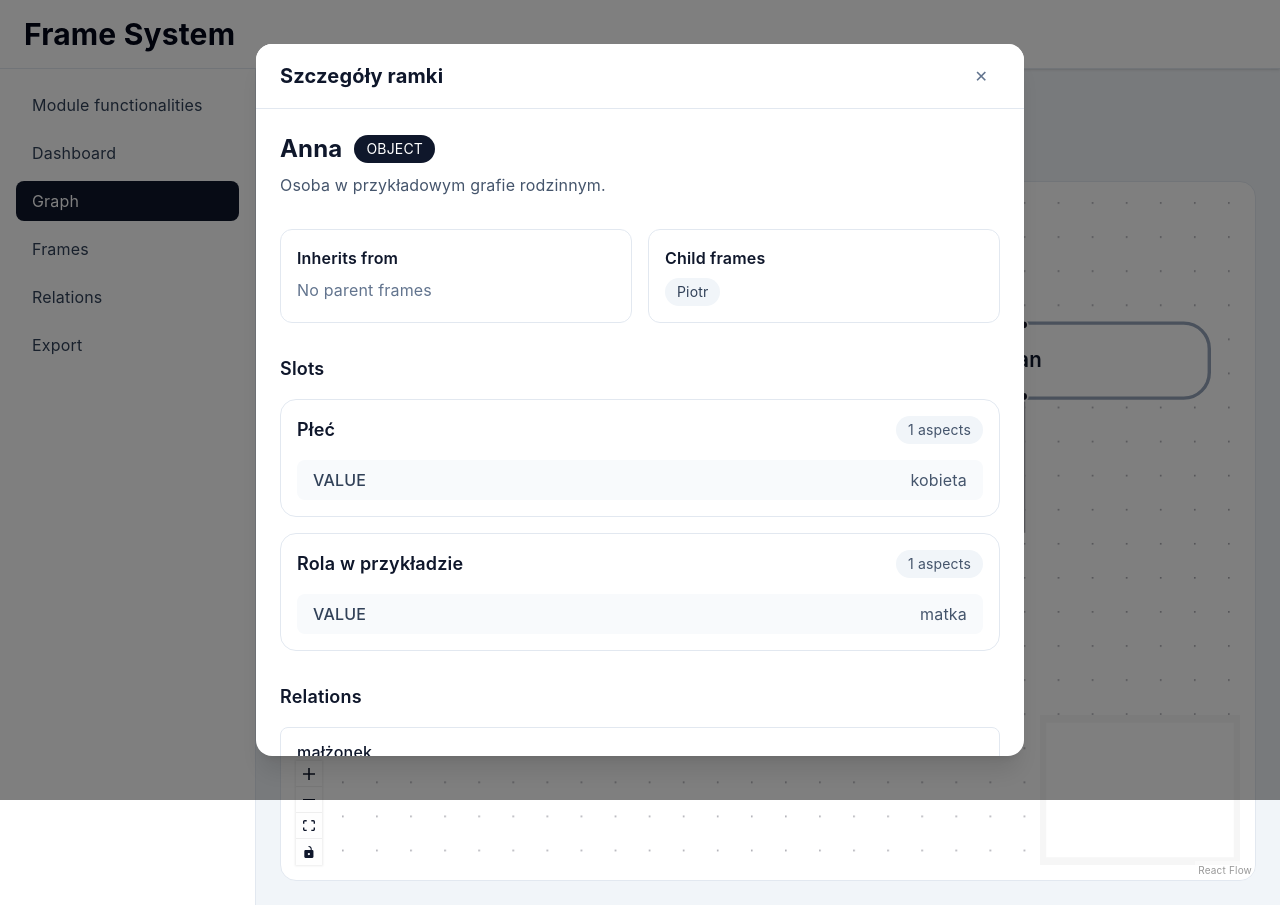
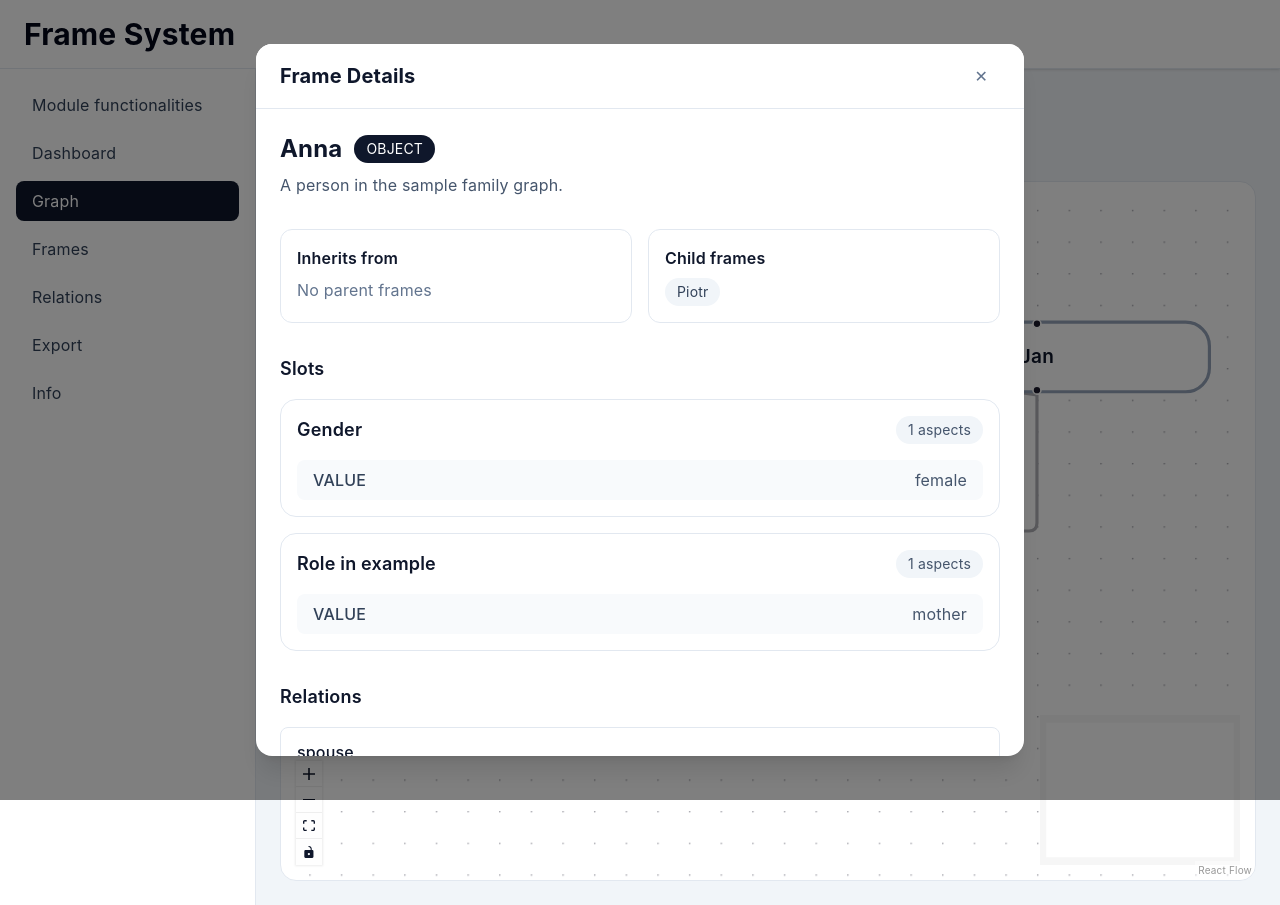
Before and after one commit to ovti/frame-system, a React (Vite) app: page /app/graph in a window 1280 px wide. Both pictures are taken after a click on the element "Anna". Built offline with nearby package versions, Linux system fonts and the light colour scheme.

Commit message:
update app

```diff
--- a/src/App.tsx
+++ b/src/App.tsx
@@ -4,12 +4,12 @@ import ExportPage from './pages/ExportPage';
 import FramesPage from './pages/FramesPage';
 import GraphPage from './pages/GraphPage';
 import HomePage from './pages/HomePage';
+import InfoPage from './pages/InfoPage';
 import LandingPage from './pages/LandingPage';
 import ModuleFunctionalitiesPage from './pages/ModuleFunctionalitiesPage';
 import NotFoundPage from './pages/NotFoundPage';
 import RelationsPage from './pages/RelationsPage';
 import './styles/App.css';
-
 function App() {
   return (
     <Routes>
@@ -22,6 +22,7 @@ function App() {
         <Route path='frames' element={<FramesPage />} />
         <Route path='relations' element={<RelationsPage />} />
         <Route path='export' element={<ExportPage />} />
+        <Route path='info' element={<InfoPage />} />
       </Route>
 
       <Route path='*' element={<NotFoundPage />} />
--- a/src/components/common/Modal.tsx
+++ b/src/components/common/Modal.tsx
@@ -13,7 +13,7 @@ function Modal({ isOpen, onClose, children }: ModalProps) {
     <div className='fixed inset-0 z-50 flex items-center justify-center bg-black/50 p-4'>
       <div className='max-h-[90vh] w-full max-w-3xl overflow-hidden rounded-2xl bg-white shadow-xl'>
         <div className='sticky top-0 z-10 flex items-center justify-between border-b border-slate-200 bg-white px-6 py-4'>
-          <h2 className='text-xl font-bold text-slate-900'>Szczegóły ramki</h2>
+          <h2 className='text-xl font-bold text-slate-900'>Frame Details</h2>
 
           <button
             type='button'
--- a/src/components/graph/GraphCanvas.tsx
+++ b/src/components/graph/GraphCanvas.tsx
@@ -18,12 +18,32 @@ import FrameDetailsModal from '../frame/FrameDetailsModal';
 const NODE_WIDTH = 220;
 const NODE_HEIGHT = 80;
 
-const HIERARCHY_LABELS = ['dziecko', 'syn', 'córka'];
+const CHILD_RELATION_LABELS = [
+  'child',
+  'son',
+  'daughter',
+  'dziecko',
+  'syn',
+  'córka',
+];
+const SPOUSE_RELATION_LABELS = ['spouse', 'małżonek', 'malzonek'];
+
+function normalizeLabel(label: unknown) {
+  return String(label ?? '')
+    .trim()
+    .toLowerCase();
+}
+
+function isChildRelationLabel(label: unknown) {
+  return CHILD_RELATION_LABELS.includes(normalizeLabel(label));
+}
+
+function isSpouseRelationLabel(label: unknown) {
+  return SPOUSE_RELATION_LABELS.includes(normalizeLabel(label));
+}
 
 function isHierarchyEdge(edge: Edge) {
-  const label = String(edge.label ?? '').toLowerCase();
-
-  return HIERARCHY_LABELS.includes(label);
+  return isChildRelationLabel(edge.label);
 }
 
 function getLayoutedElements(
@@ -36,10 +56,10 @@ function getLayoutedElements(
   dagreGraph.setDefaultEdgeLabel(() => ({}));
   dagreGraph.setGraph({
     rankdir: direction,
-    nodesep: 80,
-    ranksep: 120,
-    marginx: 40,
-    marginy: 40,
+    nodesep: 120,
+    ranksep: 140,
+    marginx: 80,
+    marginy: 80,
   });
 
   nodes.forEach((node) => {
@@ -97,15 +117,15 @@ function GraphCanvas() {
     }));
 
     const baseEdges: Edge[] = relations.map((relation) => {
-      const isSpouseRelation = relation.label.toLowerCase() === 'małżonek';
-      const isChildRelation = relation.label.toLowerCase() === 'dziecko';
+      const isSpouseRelation = isSpouseRelationLabel(relation.label);
+      const isChildRelation = isChildRelationLabel(relation.label);
 
       return {
         id: relation.id,
         source: relation.sourceId,
         target: relation.targetId,
         label: relation.label,
-        type: isSpouseRelation ? 'straight' : 'step',
+        type: isSpouseRelation ? 'straight' : 'smoothstep',
         animated: false,
         markerEnd: isChildRelation
           ? {
@@ -113,7 +133,7 @@ function GraphCanvas() {
             }
           : undefined,
         style: {
-          strokeWidth: isSpouseRelation ? 2 : 2,
+          strokeWidth: 2,
         },
       };
     });
--- a/src/components/layout/Sidebar.tsx
+++ b/src/components/layout/Sidebar.tsx
@@ -7,6 +7,7 @@ const navItems = [
   { path: '/app/frames', label: 'Frames' },
   { path: '/app/relations', label: 'Relations' },
   { path: '/app/export', label: 'Export' },
+  { path: '/app/info', label: 'Info' },
 ];
 
 function Sidebar() {
--- a/src/data/relationPresets.ts
+++ b/src/data/relationPresets.ts
@@ -18,57 +18,57 @@ export interface RelationPresetGroup {
 export const relationPresetGroups: RelationPresetGroup[] = [
   {
     id: 'FAMILY',
-    name: 'Więzi rodzinne',
-    description: 'Relacje opisujące osoby i zależności rodzinne.',
+    name: 'Family relations',
+    description: 'Relations describing people and family dependencies.',
     relations: [
       {
         id: 'spouse',
-        label: 'małżonek',
+        label: 'spouse',
         type: 'ASSOCIATION',
         category: 'FAMILY',
-        description: 'Relacja symetryczna między dwiema osobami.',
+        description: 'A symmetric relation between two people.',
       },
       {
         id: 'child',
-        label: 'dziecko',
+        label: 'child',
         type: 'ASSOCIATION',
         category: 'FAMILY',
-        description: 'Relacja od rodzica do dziecka, np. Anna → Piotr.',
+        description: 'A relation from a parent to a child, e.g. Anna → Piotr.',
       },
       {
         id: 'parent',
-        label: 'rodzic',
+        label: 'parent',
         type: 'ASSOCIATION',
         category: 'FAMILY',
-        description: 'Relacja od dziecka do rodzica, np. Piotr → Anna.',
+        description: 'A relation from a child to a parent, e.g. Piotr → Anna.',
       },
     ],
   },
   {
     id: 'FRAME_SYSTEM',
-    name: 'System ramowy',
-    description: 'Relacje ogólne przydatne przy modelowaniu klas i obiektów.',
+    name: 'Frame system',
+    description: 'General relations useful for modeling classes and objects.',
     relations: [
       {
         id: 'inherits-from',
-        label: 'dziedziczy po',
+        label: 'inherits from',
         type: 'INHERITS_FROM',
         category: 'FRAME_SYSTEM',
-        description: 'Relacja dziedziczenia między klasami.',
+        description: 'An inheritance relation between classes.',
       },
       {
         id: 'instance-of',
-        label: 'instancja klasy',
+        label: 'instance of',
         type: 'INSTANCE_OF',
         category: 'FRAME_SYSTEM',
-        description: 'Relacja między obiektem a klasą.',
+        description: 'A relation between an object and a class.',
       },
       {
         id: 'association',
-        label: 'powiązany z',
+        label: 'associated with',
         type: 'ASSOCIATION',
         category: 'FRAME_SYSTEM',
-        description: 'Ogólna relacja asocjacyjna.',
+        description: 'A general association relation.',
       },
     ],
   },
--- a/src/data/sampleFrames.ts
+++ b/src/data/sampleFrames.ts
@@ -5,29 +5,29 @@ export const sampleFrames: Frame[] = [
     id: 'anna',
     name: 'Anna',
     type: 'OBJECT',
-    description: 'Osoba w przykładowym grafie rodzinnym.',
+    description: 'A person in the sample family graph.',
     parentIds: [],
     childIds: ['piotr'],
     slots: [
       {
         id: 'slot-anna-1',
-        name: 'Płeć',
+        name: 'Gender',
         aspects: [
           {
             id: 'aspect-anna-1',
             type: 'VALUE',
-            value: 'kobieta',
+            value: 'female',
           },
         ],
       },
       {
         id: 'slot-anna-2',
-        name: 'Rola w przykładzie',
+        name: 'Role in example',
         aspects: [
           {
             id: 'aspect-anna-2',
             type: 'VALUE',
-            value: 'matka',
+            value: 'mother',
           },
         ],
       },
@@ -38,29 +38,29 @@ export const sampleFrames: Frame[] = [
     id: 'jan',
     name: 'Jan',
     type: 'OBJECT',
-    description: 'Osoba w przykładowym grafie rodzinnym.',
+    description: 'A person in the sample family graph.',
     parentIds: [],
     childIds: ['piotr'],
     slots: [
       {
         id: 'slot-jan-1',
-        name: 'Płeć',
+        name: 'Gender',
         aspects: [
           {
             id: 'aspect-jan-1',
             type: 'VALUE',
-            value: 'mężczyzna',
+            value: 'male',
           },
         ],
       },
       {
         id: 'slot-jan-2',
-        name: 'Rola w przykładzie',
+        name: 'Role in example',
         aspects: [
           {
             id: 'aspect-jan-2',
             type: 'VALUE',
-            value: 'ojciec',
+            value: 'father',
           },
         ],
       },
@@ -71,29 +71,29 @@ export const sampleFrames: Frame[] = [
     id: 'piotr',
     name: 'Piotr',
     type: 'OBJECT',
-    description: 'Syn Anny i Jana.',
+    description: 'The son of Anna and Jan.',
     parentIds: ['anna', 'jan'],
     childIds: [],
     slots: [
       {
         id: 'slot-piotr-1',
-        name: 'Płeć',
+        name: 'Gender',
         aspects: [
           {
             id: 'aspect-piotr-1',
             type: 'VALUE',
-            value: 'mężczyzna',
+            value: 'male',
           },
         ],
       },
       {
         id: 'slot-piotr-2',
-        name: 'Rola w przykładzie',
+        name: 'Role in example',
         aspects: [
           {
             id: 'aspect-piotr-2',
             type: 'VALUE',
-            value: 'syn',
+            value: 'son',
           },
         ],
       },
--- a/src/data/sampleRelations.ts
+++ b/src/data/sampleRelations.ts
@@ -5,7 +5,7 @@ export const sampleRelations: Relation[] = [
     id: 'relation-jan-anna',
     sourceId: 'jan',
     targetId: 'anna',
-    label: 'małżonek',
+    label: 'spouse',
     type: 'ASSOCIATION',
     category: 'FAMILY',
   },
@@ -13,7 +13,7 @@ export const sampleRelations: Relation[] = [
     id: 'relation-jan-piotr',
     sourceId: 'jan',
     targetId: 'piotr',
-    label: 'dziecko',
+    label: 'child',
     type: 'ASSOCIATION',
     category: 'FAMILY',
   },
@@ -21,7 +21,7 @@ export const sampleRelations: Relation[] = [
     id: 'relation-anna-piotr',
     sourceId: 'anna',
     targetId: 'piotr',
-    label: 'dziecko',
+    label: 'child',
     type: 'ASSOCIATION',
     category: 'FAMILY',
   },
--- /dev/null
+++ b/src/pages/InfoPage.tsx
@@ -0,0 +1,25 @@
+function InfoPage() {
+  return (
+    <div>
+      <div className='mb-6'>
+        <h2 className='text-3xl font-bold text-slate-950'>Info</h2>
+        <p className='mt-1 text-slate-500'>Information about the application</p>
+      </div>
+
+      <section className='rounded-2xl bg-white p-8 shadow-sm'>
+        <p className='max-w-4xl text-lg leading-8 text-slate-700'>
+          Autorem niniejszego serwisu jest Miłosz Załubski-Gabis.
+        </p>
+
+        <p className='mt-4 max-w-4xl text-lg leading-8 text-slate-700'>
+          Serwis ten stanowi integralną część pracy magisterskiej, kierunek:
+          elektroniczne przetwarzanie informacji, przygotowanej pod kierunkiem
+          Prof. dr hab. Mariusza Flasińskiego na Wydziale Zarządzania i
+          Komunikacji Społecznej Uniwersytetu Jagiellońskiego.
+        </p>
+      </section>
+    </div>
+  );
+}
+
+export default InfoPage;
```
